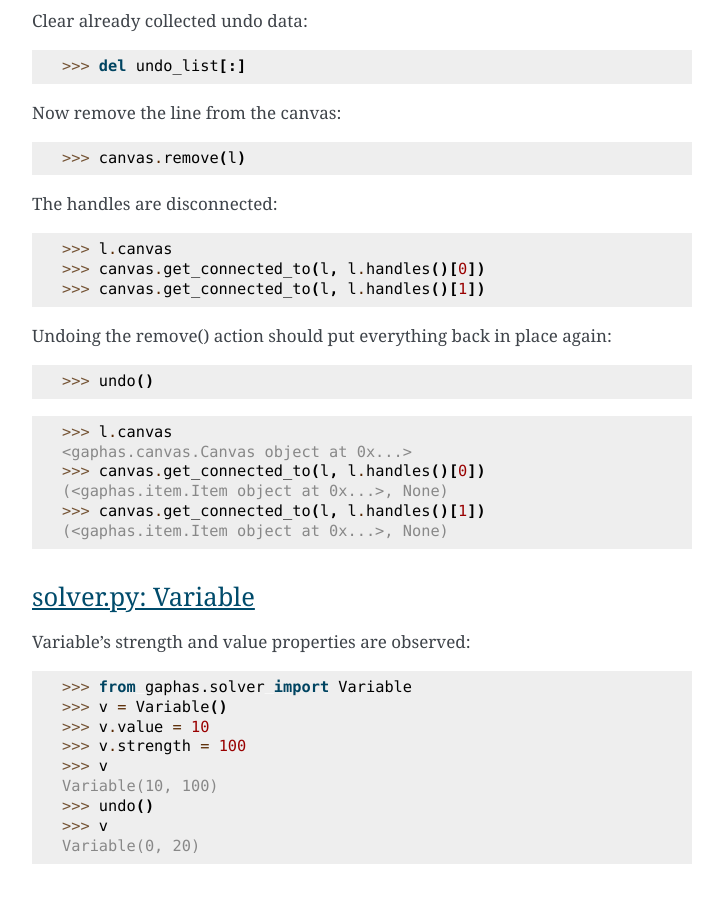
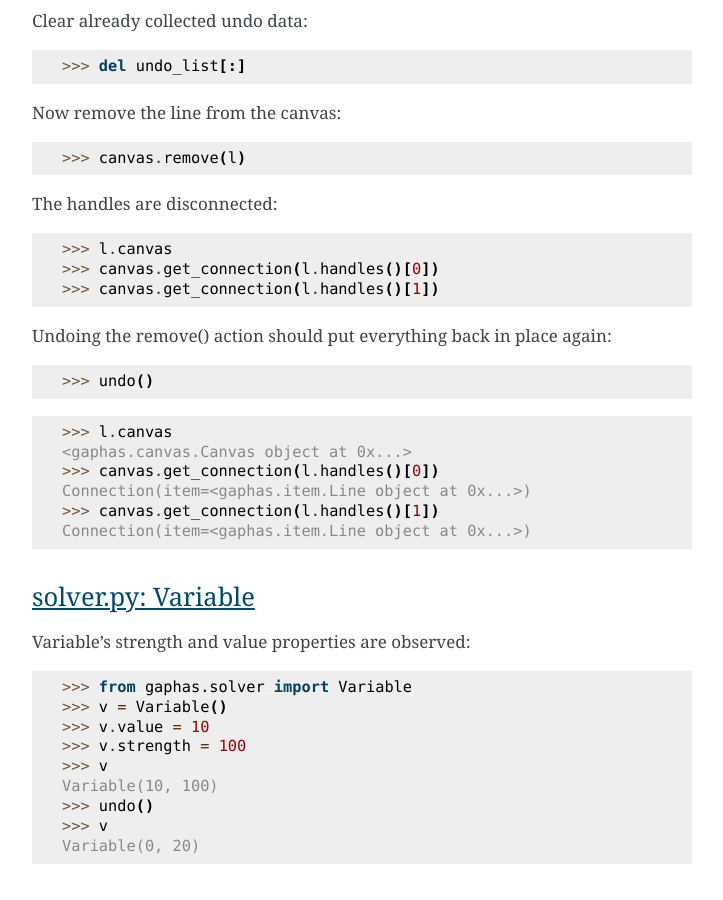
Before and after one commit to gaphor/gaphas, a Sphinx documentation site: the page built from doc/undo.txt, in a window 1280 px wide and 900 px high, scrolled down 8033 px. Shown: the whole window, without its empty margins (388-1111 px from the left). Built offline with Sphinx 7.4.7, drawn with Linux system fonts in a browser that asks for light colours.

Commit message:
- fixes after connection API changes

```diff
--- a/doc/undo.txt
+++ b/doc/undo.txt
@@ -367,8 +367,8 @@ Now remove the line from the canvas:
 The handles are disconnected:
 
     >>> l.canvas
-    >>> canvas.get_connected_to(l, l.handles()[0])
-    >>> canvas.get_connected_to(l, l.handles()[1])
+    >>> canvas.get_connection(l.handles()[0])
+    >>> canvas.get_connection(l.handles()[1])
 
 Undoing the remove() action should put everything back in place again:
 
@@ -376,10 +376,10 @@ Undoing the remove() action should put everything back in place again:
 
     >>> l.canvas                                        # doctest: +ELLIPSIS
     <gaphas.canvas.Canvas object at 0x...>
-    >>> canvas.get_connected_to(l, l.handles()[0])      # doctest: +ELLIPSIS
-    (<gaphas.item.Item object at 0x...>, None)
-    >>> canvas.get_connected_to(l, l.handles()[1])      # doctest: +ELLIPSIS
-    (<gaphas.item.Item object at 0x...>, None)
+    >>> canvas.get_connection(l.handles()[0])      # doctest: +ELLIPSIS
+    Connection(item=<gaphas.item.Line object at 0x...>)
+    >>> canvas.get_connection(l.handles()[1])      # doctest: +ELLIPSIS
+    Connection(item=<gaphas.item.Line object at 0x...>)
 
 
 solver.py: Variable
```
Also changed, not shown: 2 other files.
